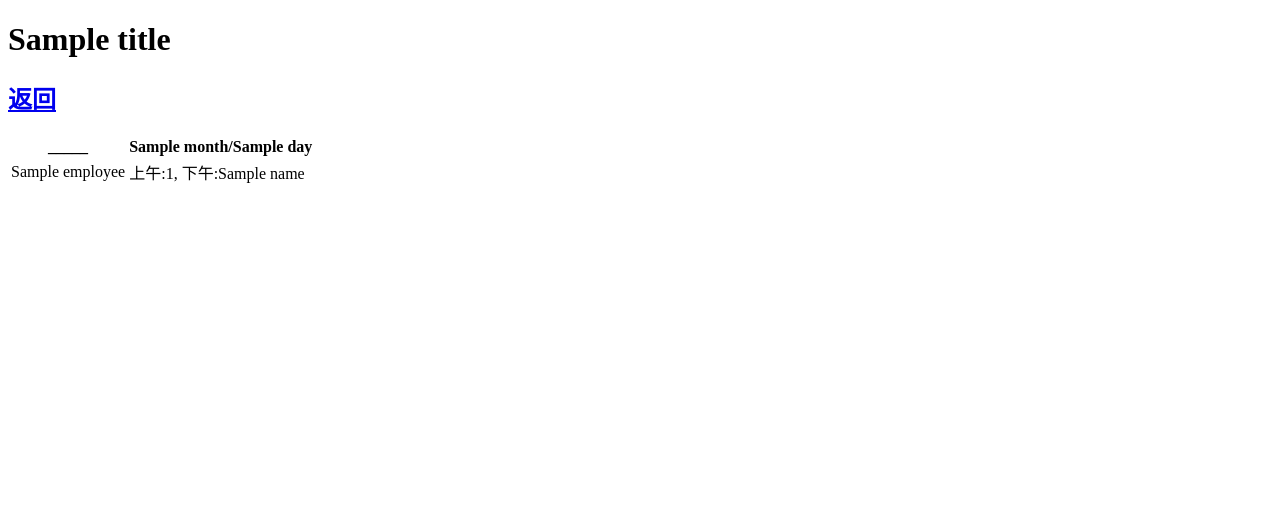
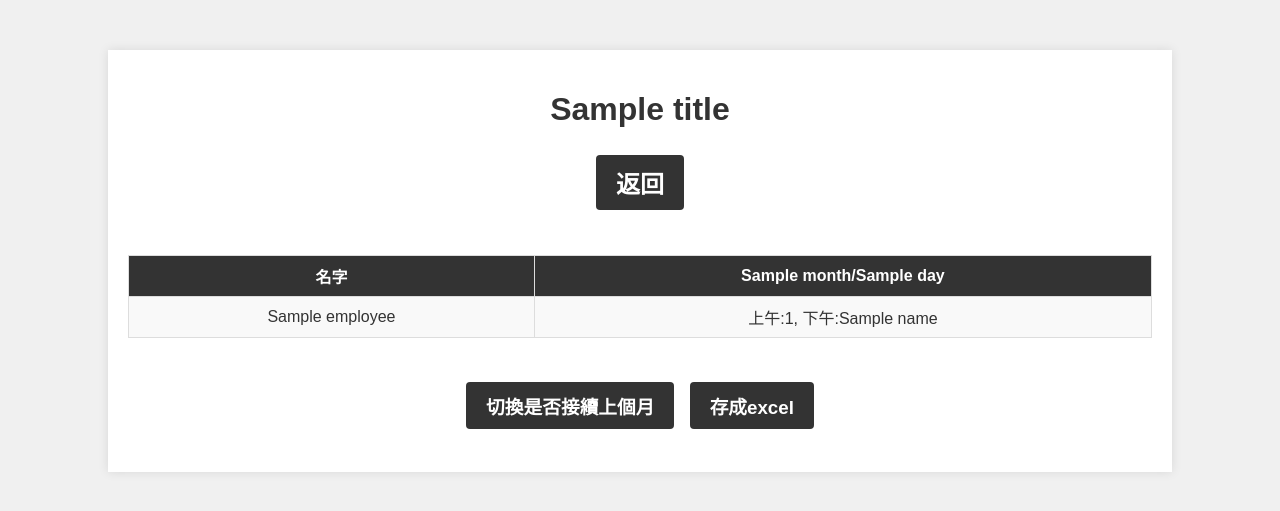
Before and after one commit to weiso131/Scheduling_system, a Flask app: template src/templates/show_schedule.html in a window 1280 px wide. Shown: the top 511 px of the page. Run offline with Flask 3, Linux system fonts and the light colour scheme; the template is opened without the code that fills it: most values are stand-ins (such as "Sample title", 1, 10 or a date in 2020).

Commit message:
Show schedule add css

```diff
--- a/src/app.py
+++ b/src/app.py
@@ -12,6 +12,7 @@ EMPLOYEE = 1
 
 year = -1
 month = 7
+last_month = 0 #是否接續上個月
 
 format = None
 my_schedual = None
@@ -37,6 +38,8 @@ def home():
         format.set_manpower_in_week(week_day=7, manpower=0, period=[0, 1])
 
         my_schedual = ScheduleContainer(format)
+        my_schedual.departments = [Department("82", format), Department("83", format), Department("84", format)]
+        my_schedual.employees = [Employee("A", "82", format), Employee("B", "83", format), Employee("C", "84", format)]
 
         return redirect(url_for('show_status'))
 
@@ -109,14 +112,19 @@ def add_department():
 
 @app.route('/build_schedule')
 def build_schedule():
+    global last_month
+    last_month = (last_month + 1) % 2
     if my_schedual == None:
         return redirect(url_for('home'))
     my_schedual.reload()
     my_schedual.bind_schedual()
-    my_schedual.basic_schedual(last_month=1)
-    return render_template("show_schedule.html", month=month, days=list(range(1, format.day_nums + 1)), \
+    my_schedual.basic_schedual(last_month=last_month)
+    return render_template("show_schedule.html", month=month, days=format.week_day_of_month(), \
                            employees=my_schedual.get_employee_json(use_state=True), title=f"{year}年 {month}月 班表")
 
+@app.route('/to_excel')
+def to_excel():
+    return "meow"
 
 if __name__ == '__main__':
     app.run(debug=True)
--- /dev/null
+++ b/src/static/show_schedule.css
@@ -0,0 +1,70 @@
+body {
+    font-family: Arial, sans-serif;
+    background-color: #f0f0f0;
+    color: #333;
+    margin: 0;
+    padding: 0;
+}
+
+.container {
+    width: 80%;
+    margin: 50px auto;
+    padding: 20px;
+    background-color: #fff;
+    box-shadow: 0 0 10px rgba(0, 0, 0, 0.1);
+    overflow-x: auto; /* Added to handle horizontal overflow */
+}
+
+h1, h2, h3 {
+    text-align: center;
+    color: #333;
+}
+
+.table-container {
+    overflow-x: auto; /* Added to handle horizontal overflow */
+}
+
+table {
+    width: 100%;
+    border-collapse: collapse;
+    margin: 20px 0;
+}
+
+th, td {
+    border: 1px solid #ddd;
+    padding: 8px;
+    text-align: center;
+    white-space: nowrap; /* Added to prevent text wrapping */
+}
+
+th {
+    background-color: #333;
+    color: #fff;
+}
+
+td {
+    background-color: #f9f9f9;
+}
+
+.button {
+    display: inline-block;
+    padding: 10px 20px;
+    margin: 5px;
+    background-color: #333;
+    color: #fff;
+    text-decoration: none;
+    border-radius: 4px;
+    text-align: center;
+}
+
+.button:hover {
+    background-color: #555;
+}
+
+h2 a {
+    text-align: left;
+}
+
+h3 a {
+    text-align: right;
+}
--- a/src/templates/show_schedule.html
+++ b/src/templates/show_schedule.html
@@ -4,14 +4,17 @@
     <meta charset="UTF-8">
     <meta name="viewport" content="width=device-width, initial-scale=1.0">
     <title>{{title}}</title>
+    <link rel="stylesheet" href="static/show_schedule.css">
 </head>
 <body>
+    <div class="container">
         <h1>{{title}}</h1>
-    <h2><a href="{{ url_for('show_status') }}">返回</a></h2>
+        <h2><a href="{{ url_for('show_status') }}" class="button">返回</a></h2>
+        <div class="table-container">
             <table>
                 <thead>
                     <tr>
-                <th>_____</th>
+                        <th>名字</th>
                         {% for day in days %}
                         <th>{{month}}/{{ day }}</th>
                         {% endfor %}
@@ -28,6 +31,11 @@
                     {% endfor %}
                 </tbody>
             </table>
-
+        </div>
+        <h3>
+            <a href="{{ url_for('build_schedule') }}" class="button">切換是否接續上個月</a>
+            <a href="{{ url_for('to_excel') }}" class="button">存成excel</a>
+        </h3>
+    </div>
 </body>
 </html>
```
Also changed, not shown: src/scheduling/SchedualFormat.py (+7 -0 lines). Lines whose indentation alone changed are shown as unchanged.
